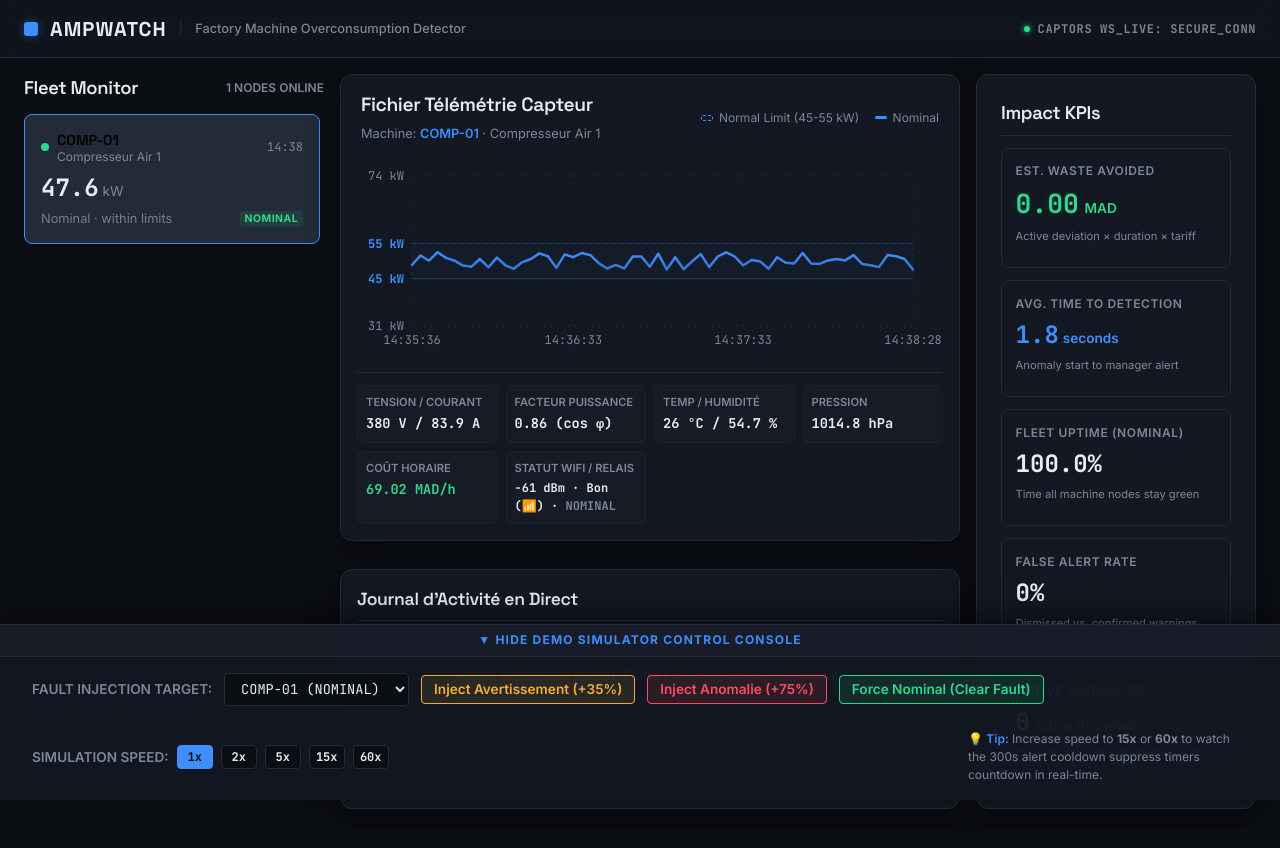
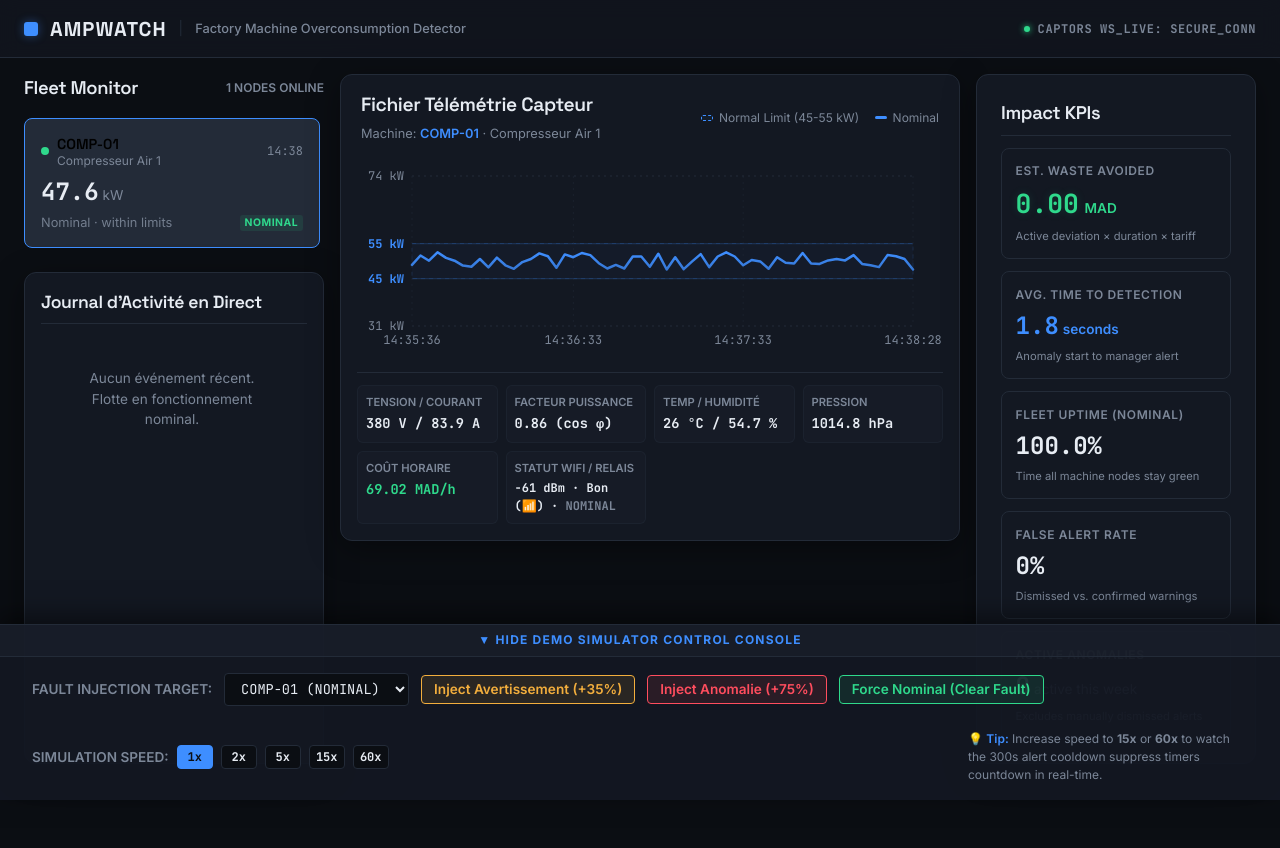
Before and after one commit to Adiboubadriss2020/AMPWATCH, a React (Vite) app: page / in a window 1280 px wide. Shown: the top 848 px of the page. Built offline with nearby package versions, Linux system fonts and the light colour scheme.

Commit message:
ui: move EventLog to the left sidebar below the fleet machine card list

```diff
--- a/src/App.tsx
+++ b/src/App.tsx
@@ -174,13 +174,13 @@ function App() {
           boxSizing: 'border-box',
         }}
       >
-        {/* Left Column: Fleet List (Section 2.1) */}
+        {/* Left Column: Fleet List (Section 2.1) & Live Activity Journal */}
         <section
           id="fleet-list"
           style={{
             display: 'flex',
             flexDirection: 'column',
-            gap: '0.5rem'
+            gap: '0.75rem'
           }}
         >
           <div style={{ display: 'flex', justifyContent: 'space-between', alignItems: 'center', marginBottom: '0.25rem' }}>
@@ -194,8 +194,7 @@ function App() {
             style={{
               display: 'flex',
               flexDirection: 'column',
-              overflowY: 'auto',
-              maxHeight: 'calc(100vh - 160px)',
+              gap: '0.5rem',
               paddingRight: '0.25rem'
             }}
           >
@@ -208,6 +207,11 @@ function App() {
               />
             ))}
           </div>
+
+          <EventLog
+            events={events}
+            onConfirm={handleConfirmEvent}
+          />
         </section>
 
         {/* Center Column: Telemetry Hero Chart & Live Log (Section 2.1) */}
@@ -226,11 +230,6 @@ function App() {
               anomalyIndex={activeHistory.anomaly_index}
             />
           )}
-
-          <EventLog
-            events={events}
-            onConfirm={handleConfirmEvent}
-          />
         </section>
 
         {/* Right Column: Impact KPIs (Section 2.1 & 3.5) */}
```
